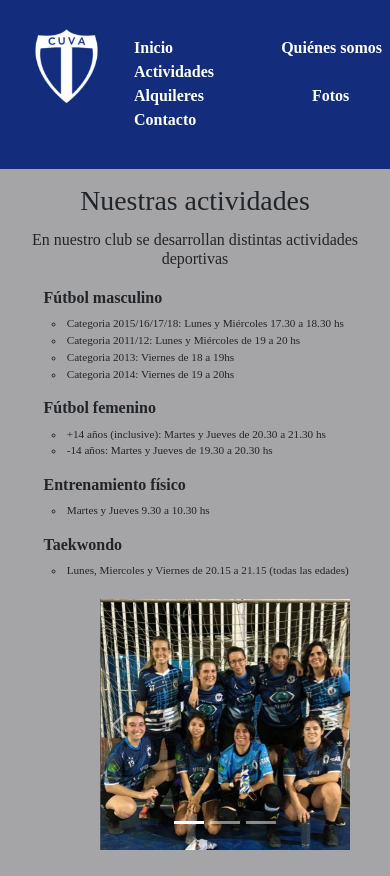
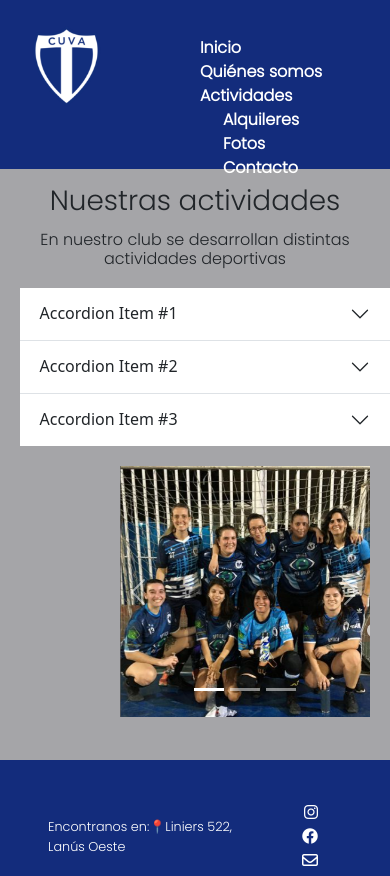
Before and after one commit to julietahidalgo/preentrega2, a website: page paginas/Actividades.html in a window 390 px wide. Shown: the top 876 px of the page. Drawn offline with nearby package versions, Linux system fonts and the light colour scheme.

Commit message:
ultimos ajustes

```diff
--- a/paginas/Actividades.html
+++ b/paginas/Actividades.html
@@ -38,33 +38,40 @@
 
 
 
-    <div class="actividades__contenedor">
+    <div class="actividades__contenedor" style="100px">
 
-    <h3>Fútbol masculino</h3>
-    <ul class="actividad-futbol-masculino">
-            <li>Categoria 2015/16/17/18: Lunes y Miércoles 17.30 a 18.30 hs</li>
-            <li>Categoria 2011/12: Lunes y Miércoles de 19 a 20 hs</li>
-            <li>Categoria 2013: Viernes de 18 a 19hs</li>
-            <li>Categoria 2014: Viernes de 19 a 20hs</li>
-    </ul>
-
-    <h3>Fútbol femenino</h3>
-    <ul class="actividad-futbol-fem">
-            <li>+14 años (inclusive): Martes y Jueves de 20.30 a 21.30 hs</li>
-            <li>-14 años: Martes y Jueves de 19.30 a 20.30 hs</li>
-    </ul>
-
-    <h3>Entrenamiento físico</h3>
-    <ul class="actividad-entrenamiento-fisico">
-        <li>Martes y Jueves 9.30 a 10.30 hs</li>
-    </ul>
-
-    <h3>Taekwondo</h3>
-    <ul class="actividad-taekwondo">
-        <li>Lunes, Miercoles y Viernes de 20.15 a 21.15 (todas las edades)</li>
-    </ul>
-
-</div>
+        <div class="accordion accordion-flush" id="accordionFlushExample">
+            <div class="accordion-item">
+              <h2 class="accordion-header">
+                <button class="accordion-button collapsed" type="button" data-bs-toggle="collapse" data-bs-target="#flush-collapseOne" aria-expanded="false" aria-controls="flush-collapseOne">
+                  Accordion Item #1
+                </button>
+              </h2>
+              <div id="flush-collapseOne" class="accordion-collapse collapse" data-bs-parent="#accordionFlushExample">
+                <div class="accordion-body">Placeholder content for this accordion, which is intended to demonstrate the <code>.accordion-flush</code> class. This is the first item's accordion body.</div>
+              </div>
+            </div>
+            <div class="accordion-item">
+              <h2 class="accordion-header">
+                <button class="accordion-button collapsed" type="button" data-bs-toggle="collapse" data-bs-target="#flush-collapseTwo" aria-expanded="false" aria-controls="flush-collapseTwo">
+                  Accordion Item #2
+                </button>
+              </h2>
+              <div id="flush-collapseTwo" class="accordion-collapse collapse" data-bs-parent="#accordionFlushExample">
+                <div class="accordion-body">Placeholder content for this accordion, which is intended to demonstrate the <code>.accordion-flush</code> class. This is the second item's accordion body. Let's imagine this being filled with some actual content.</div>
+              </div>
+            </div>
+            <div class="accordion-item">
+              <h2 class="accordion-header">
+                <button class="accordion-button collapsed" type="button" data-bs-toggle="collapse" data-bs-target="#flush-collapseThree" aria-expanded="false" aria-controls="flush-collapseThree">
+                  Accordion Item #3
+                </button>
+              </h2>
+              <div id="flush-collapseThree" class="accordion-collapse collapse" data-bs-parent="#accordionFlushExample">
+                <div class="accordion-body">Placeholder content for this accordion, which is intended to demonstrate the <code>.accordion-flush</code> class. This is the third item's accordion body. Nothing more exciting happening here in terms of content, but just filling up the space to make it look, at least at first glance, a bit more representative of how this would look in a real-world application.</div>
+              </div>
+            </div>
+          </div>
 
 
 <!--Carrousel de fotos con bootstrap-->
--- a/scss/_footer.scss
+++ b/scss/_footer.scss
@@ -1,14 +1,16 @@
 footer{
     display: flex;
+    flex-direction: row;
     background-color: $color-principal;
     height: 20vh;
     width: 100vw;
     font-family: Poppins;
     justify-content: space-between;
     align-items: center;
+
     .ubicacion{
         color: $color-letra;
-        margin-left: 4rem;
+        margin-left: 3rem;
     }
     ul{
         .redes{
--- /dev/null
+++ b/scss/_fuente.scss
@@ -0,0 +1,4 @@
+@font-face {
+    font-family: Poppins;
+    src: url(../fuentes/Poppins-Light.ttf);
+}
--- a/scss/_main__index.scss
+++ b/scss/_main__index.scss
@@ -13,10 +13,6 @@
         .foto__index{
             padding-left: 10px;
             width: 450px;
-            &:hover{
-                transform: scale(1.2, 1.2);
-            }
-
         }
     }
 }
--- a/scss/_media__queries.scss
+++ b/scss/_media__queries.scss
@@ -4,17 +4,21 @@
     }
 
     /*Header*/
+    .menu__columna1{
+        display: flex;
+        flex-direction: column;
 
+    }
 
+    .menu__columna2{
+        display: flex;
+        flex-direction: column;
+    }
 
     /*Inicio*/
     .h2__index{
         font-size: 1rem;
     }
-
-
-
-
 
 
     /*Quienes somos*/
@@ -118,6 +122,12 @@
 
     }
 
+    /*Footer*/
+
+    .ubicacion{
+        font-size: 0.8rem;
+        margin-left: 2rem;
+    }
 
 
 
--- a/scss/estilo.scss
+++ b/scss/estilo.scss
@@ -9,3 +9,4 @@
 @import "main__fotos";
 @import "main__contacto";
 @import "media__queries";
+@import "fuente";
```
Also changed, not shown: index.html (+2 -0 lines), css/estilo.css, 1 other file.
